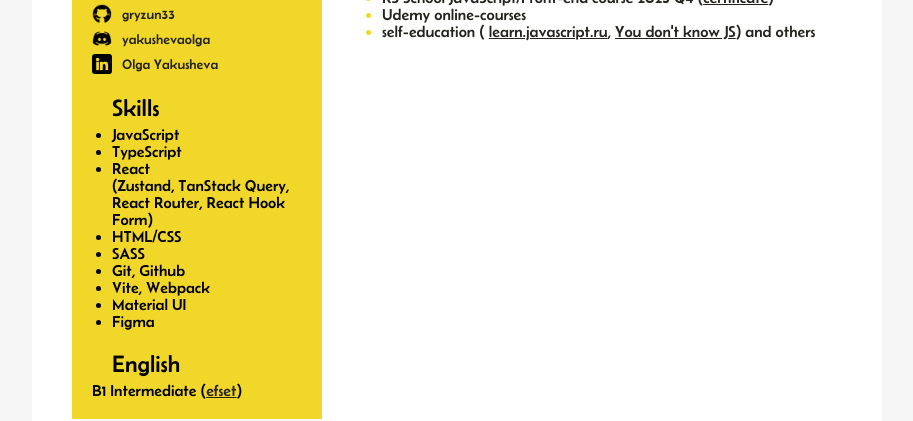
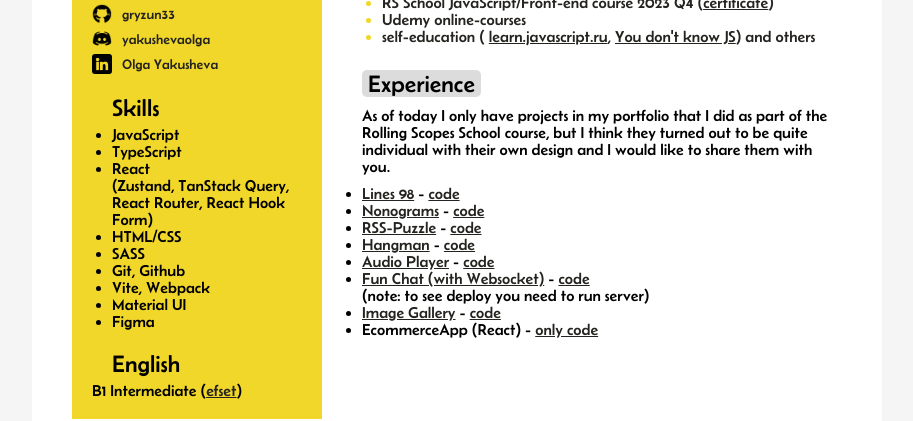
Before and after one commit to gryzun33/my-cv, a React (Vite) app: page / in a window 1280 px wide. Shown: the part 478-899 px from the top of the page, without its empty margins (183-1096 px from the left). Built offline with nearby package versions, Linux system fonts and the light colour scheme.

Commit message:
feat: add experience

```diff
--- a/src/components/Education/Education.scss
+++ b/src/components/Education/Education.scss
@@ -3,7 +3,7 @@
 
 .education h2 {
   @include h2-bg();
-  margin-bottom: 5px;
+  margin-bottom: 10px;
 }
 
 .education li li {
--- a/src/components/Experience/Experience.scss
+++ b/src/components/Experience/Experience.scss
@@ -1 +1,18 @@
 @import '../../styles/variables.scss';
+@import '../../styles/mixins.scss';
+
+.experience {
+  margin-top: 25px;
+
+  h2 {
+    @include h2-bg();
+  }
+
+  p {
+    margin-top: 10px;
+  }
+
+  ul {
+    margin-top: 10px;
+  }
+}
--- a/src/components/Experience/Experience.tsx
+++ b/src/components/Experience/Experience.tsx
@@ -1,7 +1,110 @@
 import './Experience.scss';
 
 function Experience(): JSX.Element {
-  return <div></div>;
+  return (
+    <section className="experience">
+      <h2>&nbsp;Experience&nbsp;</h2>
+      <p className="experience-text">
+        As of today I only have projects in my portfolio that I did as part of the Rolling Scopes
+        School course, but I think they turned out to be quite individual with their own design and
+        I would like to share them with you.
+      </p>
+      <ul>
+        <li>
+          <a href="https://gryzun33.github.io/RSS-preschool2023/random-game/" target="_blank">
+            Lines 98
+          </a>
+          <span> - </span>
+          <a
+            href="https://github.com/gryzun33/RSS-preschool2023/tree/random-game/random-game"
+            target="_blank"
+          >
+            {' '}
+            code
+          </a>
+        </li>
+        <li>
+          <a href="https://gryzun33-nonograms.netlify.app/" target="_blank">
+            Nonograms
+          </a>
+          <span> - </span>
+          <a href="https://github.com/gryzun33/RSS-2023Q4/tree/nonograms/nonograms" target="_blank">
+            {' '}
+            code
+          </a>
+        </li>
+        <li>
+          <a href="https://gryzun33-rss-puzzle.netlify.app/" target="_blank">
+            RSS-Puzzle
+          </a>
+          <span> - </span>
+          <a
+            href="https://github.com/gryzun33/RSS-2023Q4/tree/rss-puzzle/rss-puzzle"
+            target="_blank"
+          >
+            {' '}
+            code
+          </a>
+        </li>
+        <li>
+          <a href="https://gryzun33.github.io/RSS-2023Q4/hangman/" target="_blank">
+            Hangman
+          </a>
+          <span> - </span>
+          <a href="https://github.com/gryzun33/RSS-2023Q4/tree/hangman/hangman" target="_blank">
+            {' '}
+            code
+          </a>
+        </li>
+        <li>
+          <a href="https://gryzun33.github.io/RSS-preschool2023/audio-player/" target="_blank">
+            Audio Player
+          </a>
+          <span> - </span>
+          <a
+            href="https://github.com/gryzun33/RSS-preschool2023/tree/audio-player/audio-player"
+            target="_blank"
+          >
+            {' '}
+            code
+          </a>
+        </li>
+        <li>
+          <a href="https://gryzun33-funchat.netlify.app/login" target="_blank">
+            Fun Chat (with Websocket)
+          </a>
+          <span> - </span>
+          <a href="https://github.com/gryzun33/RSS-2023Q4/tree/fun-chat/fun-chat" target="_blank">
+            {' '}
+            code
+          </a>
+          <br />
+          <span>(note: to see deploy you need to run server)</span>
+        </li>
+        <li>
+          <a href="https://gryzun33.github.io/RSS-preschool2023/image-galery/" target="_blank">
+            Image Gallery
+          </a>
+          <span> - </span>
+          <a
+            href="https://github.com/gryzun33/RSS-preschool2023/tree/image-galery/image-galery"
+            target="_blank"
+          >
+            {' '}
+            code
+          </a>
+        </li>
+        <li>
+          <span>EcommerceApp (React) - </span>
+
+          <a href="https://github.com/gryzun33/ecommerce-app" target="_blank">
+            {' '}
+            only code
+          </a>
+        </li>
+      </ul>
+    </section>
+  );
 }
 
 export default Experience;
--- a/src/index.scss
+++ b/src/index.scss
@@ -19,7 +19,7 @@ body {
   background-color: $color-bg-light-gray;
   display: flex;
   justify-content: center;
-  min-height: 100vh;
+  // min-height: 100vh;
 }
 
 a {
```
